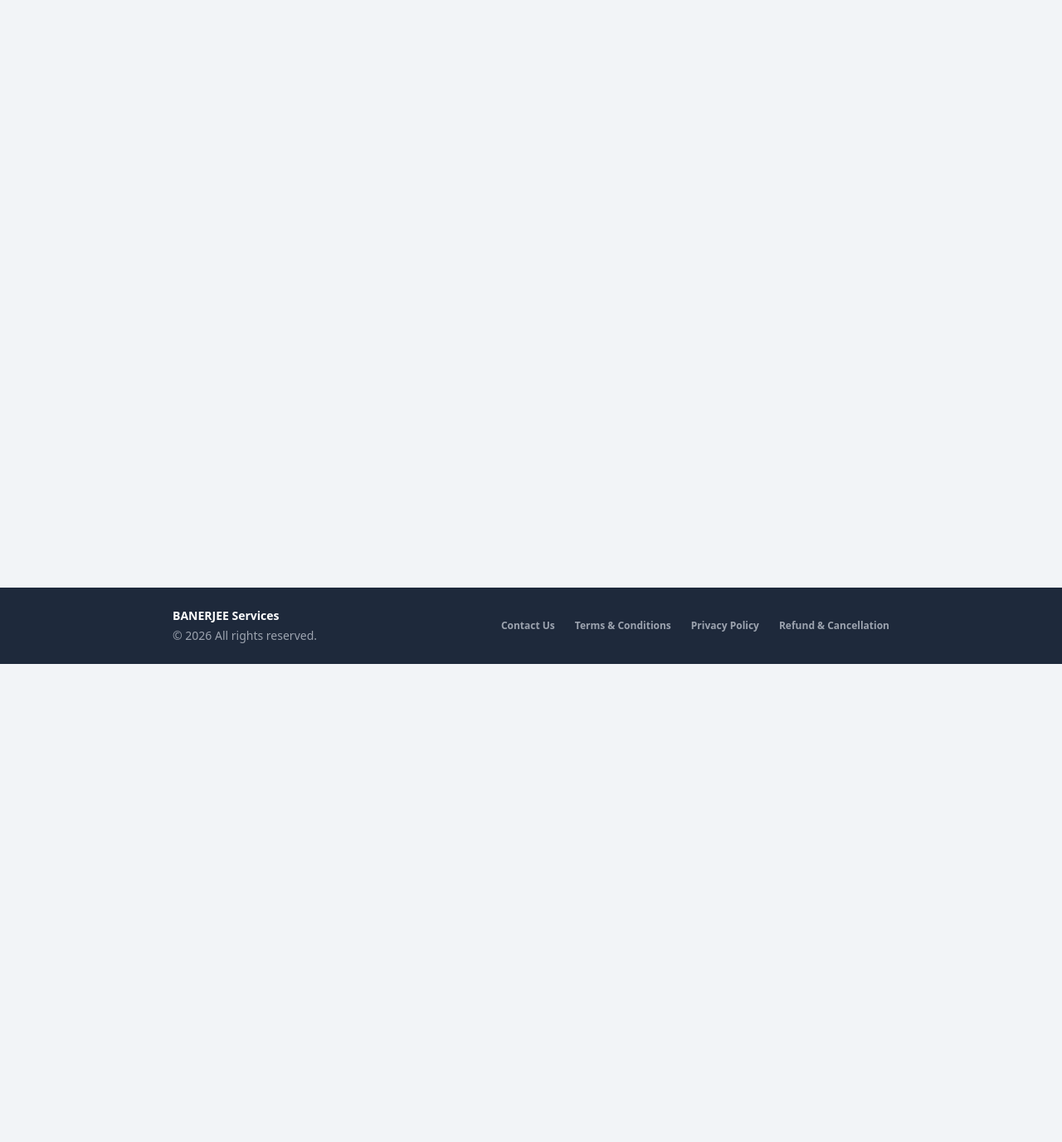
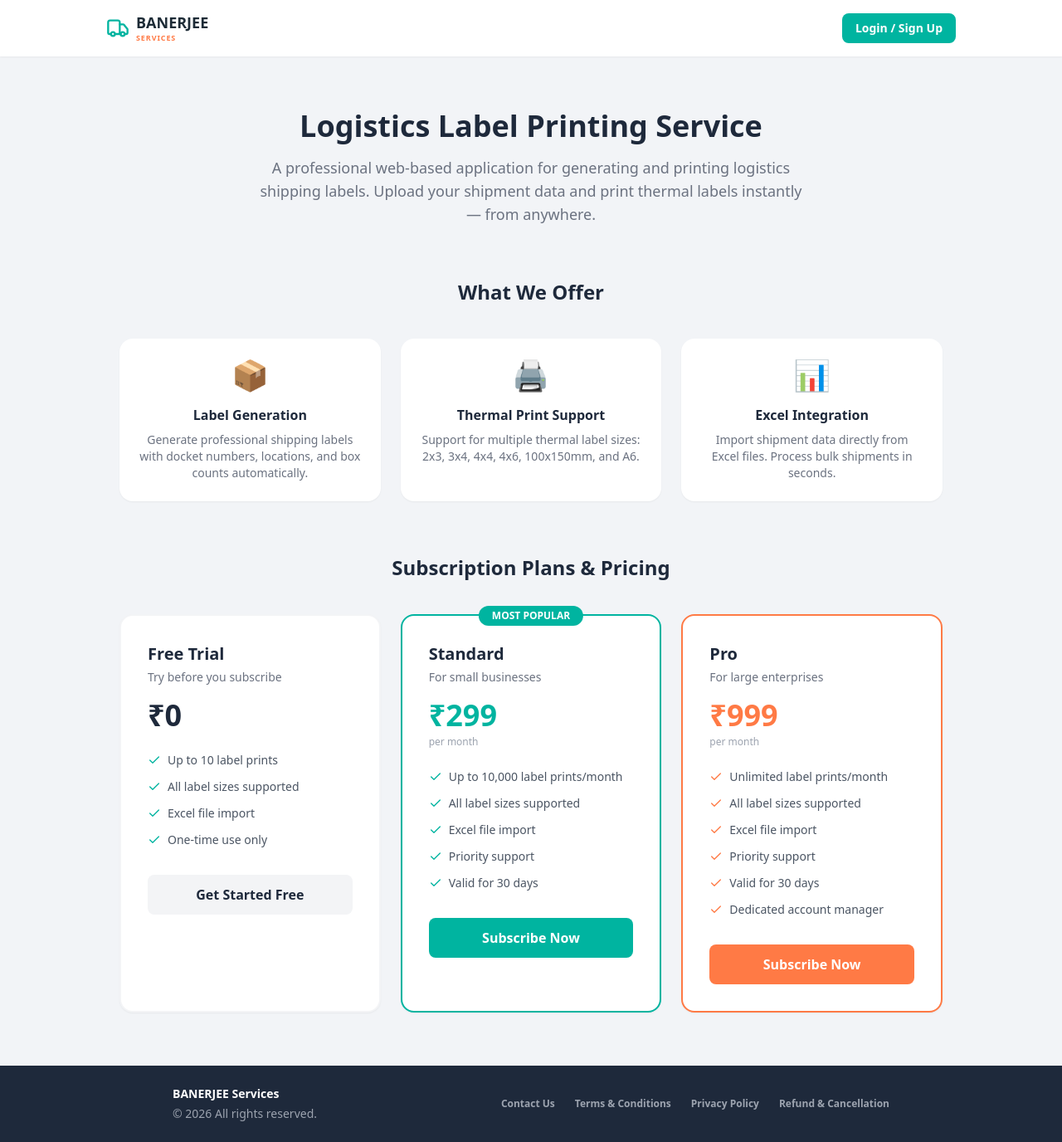
Before and after one commit to SumanBanerjee21/logistics-labels, a React (Vite) app: page /pricing in a window 1280 px wide. Shown: the whole page at 83% size. Before the commit the page ends 800 px from the top, so only its background shows below. Built offline with nearby package versions, Linux system fonts and the light colour scheme; no server answers.

Commit message:
Add files via upload

```diff
--- a/src/App.jsx
+++ b/src/App.jsx
@@ -18,6 +18,7 @@ import Contact from './pages/legal/Contact';
 import Terms from './pages/legal/Terms';
 import Privacy from './pages/legal/Privacy';
 import Refund from './pages/legal/Refund';
+import Pricing from './pages/Pricing';
 
 // Components
 import Footer from './components/Footer';
@@ -44,6 +45,7 @@ function App() {
               <Route path="/terms" element={<Terms />} />
               <Route path="/privacy" element={<Privacy />} />
               <Route path="/refund" element={<Refund />} />
+              <Route path="/pricing" element={<Pricing />} />
             </Routes>
           </main>
           <Footer />
--- /dev/null
+++ b/src/pages/Pricing.jsx
@@ -0,0 +1,118 @@
+import React from 'react';
+import { Link } from 'react-router-dom';
+import { Check, Truck } from 'lucide-react';
+
+export default function Pricing() {
+  return (
+    <div className="min-h-screen bg-brand-gray">
+      {/* Header */}
+      <header className="bg-white shadow-sm py-4 px-6">
+        <div className="max-w-5xl mx-auto flex items-center justify-between">
+          <div className="flex items-center gap-2">
+            <Truck size={28} className="text-brand-teal" />
+            <div>
+              <h1 className="text-lg font-bold text-brand-dark leading-tight">BANERJEE</h1>
+              <p className="text-[9px] uppercase font-bold text-brand-orange tracking-widest">Services</p>
+            </div>
+          </div>
+          <Link to="/login" className="bg-brand-teal text-white px-4 py-2 rounded-lg text-sm font-semibold hover:bg-teal-600 transition">
+            Login / Sign Up
+          </Link>
+        </div>
+      </header>
+
+      {/* Hero */}
+      <div className="text-center py-16 px-4">
+        <h2 className="text-4xl font-extrabold text-slate-800 mb-4">Logistics Label Printing Service</h2>
+        <p className="text-gray-500 text-lg max-w-2xl mx-auto">
+          A professional web-based application for generating and printing logistics shipping labels.
+          Upload your shipment data and print thermal labels instantly — from anywhere.
+        </p>
+      </div>
+
+      {/* Services Section */}
+      <div className="max-w-5xl mx-auto px-4 mb-16">
+        <h3 className="text-2xl font-bold text-slate-800 text-center mb-10">What We Offer</h3>
+        <div className="grid grid-cols-1 md:grid-cols-3 gap-6 mb-16">
+          <div className="bg-white rounded-2xl p-6 shadow-sm text-center">
+            <div className="text-4xl mb-4">📦</div>
+            <h4 className="font-bold text-slate-800 mb-2">Label Generation</h4>
+            <p className="text-gray-500 text-sm">Generate professional shipping labels with docket numbers, locations, and box counts automatically.</p>
+          </div>
+          <div className="bg-white rounded-2xl p-6 shadow-sm text-center">
+            <div className="text-4xl mb-4">🖨️</div>
+            <h4 className="font-bold text-slate-800 mb-2">Thermal Print Support</h4>
+            <p className="text-gray-500 text-sm">Support for multiple thermal label sizes: 2x3, 3x4, 4x4, 4x6, 100x150mm, and A6.</p>
+          </div>
+          <div className="bg-white rounded-2xl p-6 shadow-sm text-center">
+            <div className="text-4xl mb-4">📊</div>
+            <h4 className="font-bold text-slate-800 mb-2">Excel Integration</h4>
+            <p className="text-gray-500 text-sm">Import shipment data directly from Excel files. Process bulk shipments in seconds.</p>
+          </div>
+        </div>
+
+        {/* Pricing */}
+        <h3 className="text-2xl font-bold text-slate-800 text-center mb-10">Subscription Plans & Pricing</h3>
+        <div className="grid grid-cols-1 md:grid-cols-3 gap-6">
+
+          {/* Free */}
+          <div className="bg-white rounded-2xl p-8 shadow-sm border-2 border-gray-100">
+            <h4 className="text-xl font-bold text-slate-800 mb-1">Free Trial</h4>
+            <p className="text-gray-500 text-sm mb-4">Try before you subscribe</p>
+            <div className="text-4xl font-extrabold text-slate-800 mb-6">₹0</div>
+            <ul className="space-y-3 text-sm text-gray-600">
+              {['Up to 10 label prints', 'All label sizes supported', 'Excel file import', 'One-time use only'].map(f => (
+                <li key={f} className="flex items-center gap-2">
+                  <Check size={16} className="text-brand-teal flex-shrink-0" />
+                  {f}
+                </li>
+              ))}
+            </ul>
+            <Link to="/signup" className="mt-8 block text-center bg-gray-100 hover:bg-gray-200 text-slate-800 font-bold py-3 rounded-lg transition">
+              Get Started Free
+            </Link>
+          </div>
+
+          {/* Standard */}
+          <div className="bg-white rounded-2xl p-8 shadow-sm border-2 border-brand-teal relative">
+            <div className="absolute -top-3 left-1/2 -translate-x-1/2 bg-brand-teal text-white text-xs font-bold px-4 py-1 rounded-full">MOST POPULAR</div>
+            <h4 className="text-xl font-bold text-slate-800 mb-1">Standard</h4>
+            <p className="text-gray-500 text-sm mb-4">For small businesses</p>
+            <div className="text-4xl font-extrabold text-brand-teal mb-1">₹299</div>
+            <p className="text-gray-400 text-xs mb-6">per month</p>
+            <ul className="space-y-3 text-sm text-gray-600">
+              {['Up to 10,000 label prints/month', 'All label sizes supported', 'Excel file import', 'Priority support', 'Valid for 30 days'].map(f => (
+                <li key={f} className="flex items-center gap-2">
+                  <Check size={16} className="text-brand-teal flex-shrink-0" />
+                  {f}
+                </li>
+              ))}
+            </ul>
+            <Link to="/signup" className="mt-8 block text-center bg-brand-teal hover:bg-teal-600 text-white font-bold py-3 rounded-lg transition">
+              Subscribe Now
+            </Link>
+          </div>
+
+          {/* Pro */}
+          <div className="bg-white rounded-2xl p-8 shadow-sm border-2 border-brand-orange">
+            <h4 className="text-xl font-bold text-slate-800 mb-1">Pro</h4>
+            <p className="text-gray-500 text-sm mb-4">For large enterprises</p>
+            <div className="text-4xl font-extrabold text-brand-orange mb-1">₹999</div>
+            <p className="text-gray-400 text-xs mb-6">per month</p>
+            <ul className="space-y-3 text-sm text-gray-600">
+              {['Unlimited label prints/month', 'All label sizes supported', 'Excel file import', 'Priority support', 'Valid for 30 days', 'Dedicated account manager'].map(f => (
+                <li key={f} className="flex items-center gap-2">
+                  <Check size={16} className="text-brand-orange flex-shrink-0" />
+                  {f}
+                </li>
+              ))}
+            </ul>
+            <Link to="/signup" className="mt-8 block text-center bg-brand-orange hover:bg-orange-600 text-white font-bold py-3 rounded-lg transition">
+              Subscribe Now
+            </Link>
+          </div>
+        </div>
+      </div>
+    </div>
+  );
+}
```
